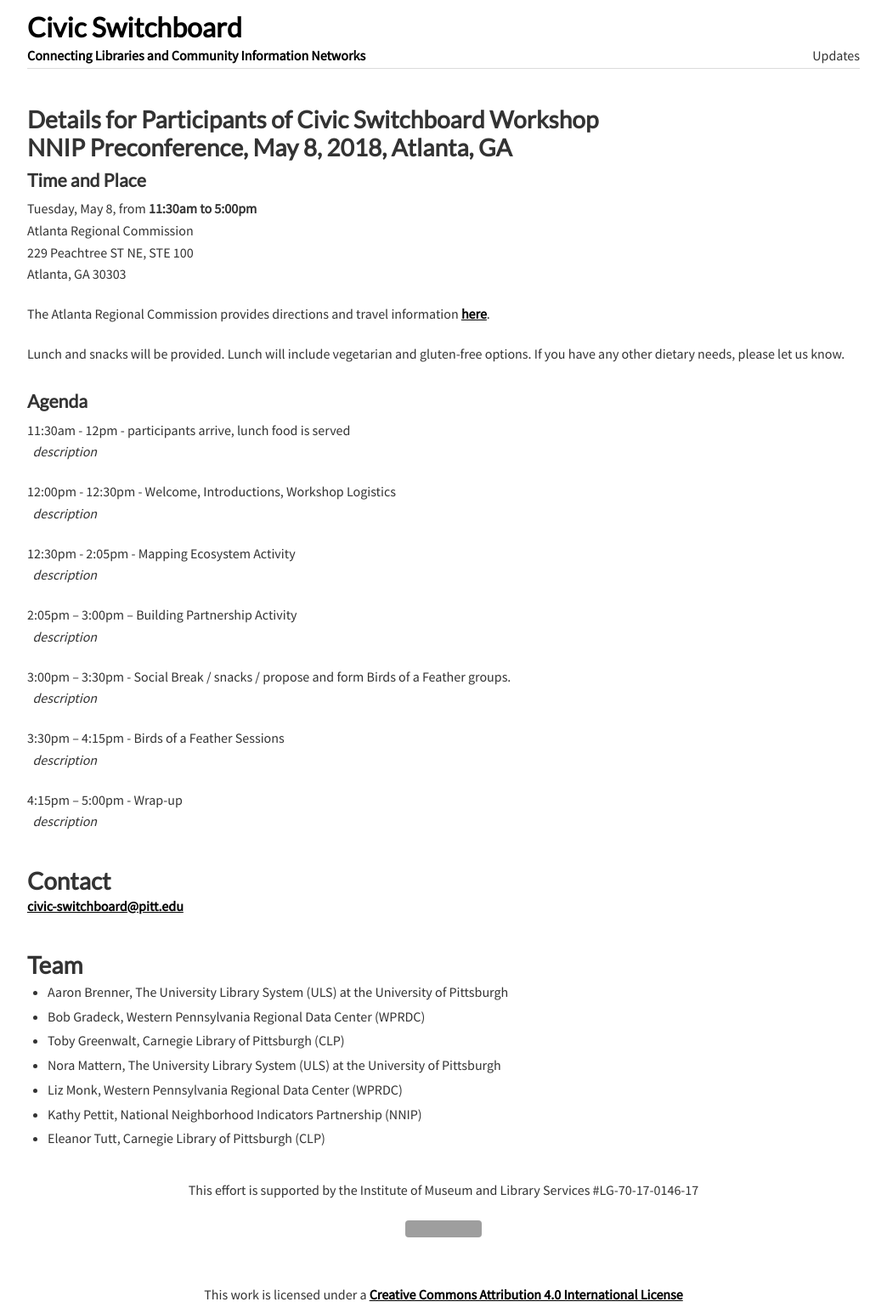
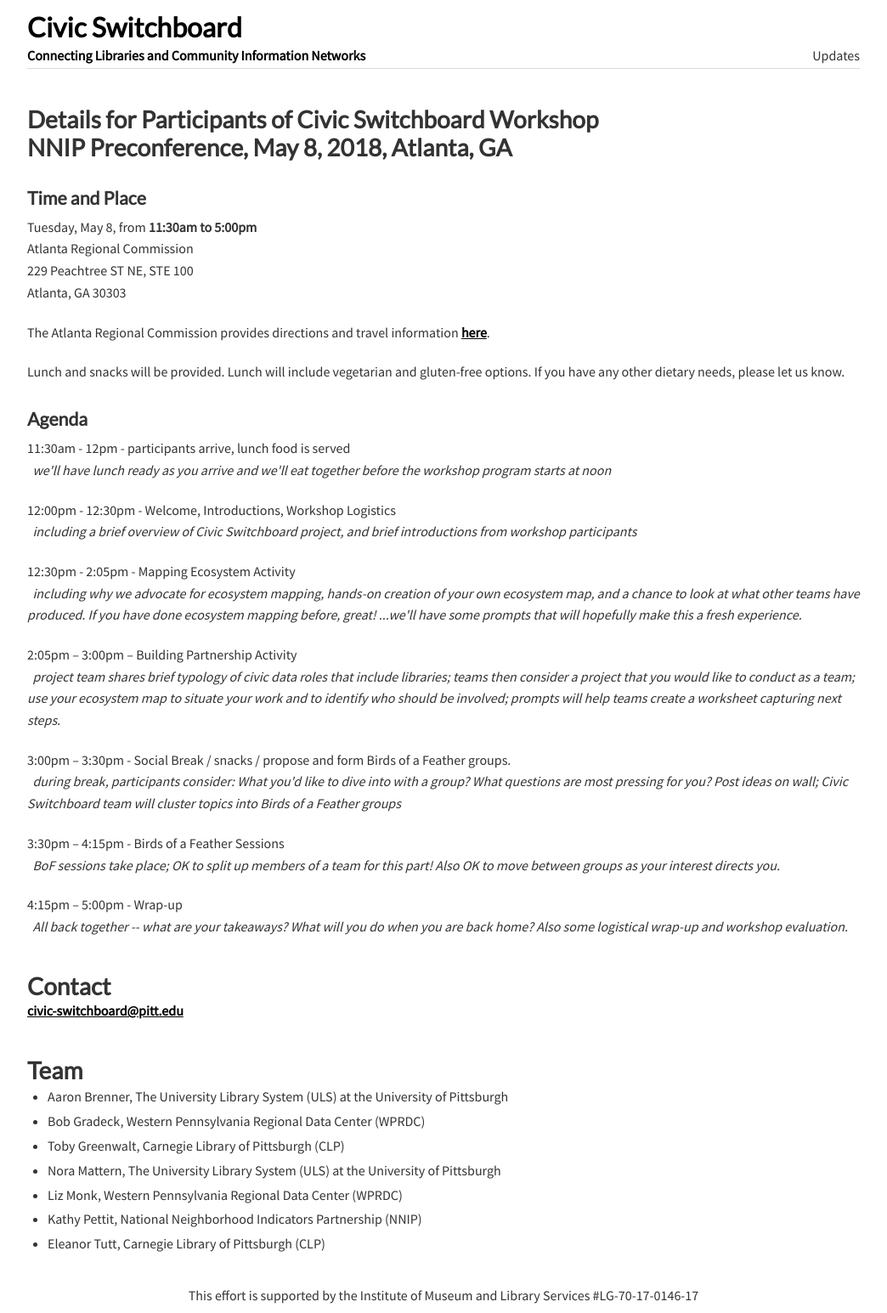
Before and after one commit to civic-switchboard/civic-switchboard.github.io.first, a Jekyll site: the page built from workshop-atl.html, in a window 1280 px wide, cut to the strip 0-1545 px from the top of the page. Shown: the whole strip at 85% size, without its empty margins (118-1162 px from the left). Built offline with Jekyll 4.4.1, drawn with Linux system fonts in a browser that asks for light colours; grey boxes are pictures that could not be loaded.

Commit message:
Update workshop-atl.html

```diff
--- a/workshop-atl.html
+++ b/workshop-atl.html
@@ -5,7 +5,9 @@
 
 <div class="content">
     <div class="about">
-    <h3>Details for Participants of Civic Switchboard Workshop<br/>NNIP Preconference, May 8, 2018, Atlanta, GA</h3>
+    <p>
+        <h3>Details for Participants of Civic Switchboard Workshop<br/>NNIP Preconference, May 8, 2018, Atlanta, GA</h3>
+    </p>
     </div>
     <div class="about">
         <h4>Time and Place</h4>
@@ -25,37 +27,44 @@
         <h4>Agenda</h4>
         <p>
             11:30am - 12pm - participants arrive, lunch food is served<br/>
-            &nbsp;&nbsp;<i>description</i>
+            &nbsp;&nbsp;<i>we'll have lunch ready as you arrive and we'll eat together before the workshop program starts at noon</i>
         </p>
 
         <p>
             12:00pm - 12:30pm - Welcome, Introductions, Workshop Logistics<br/>
-            &nbsp;&nbsp;<i>description</i>
+            &nbsp;&nbsp;<i>including a brief overview of Civic Switchboard project, and brief introductions from workshop participants</i>
         </p>
 
         <p>
             12:30pm - 2:05pm - Mapping Ecosystem Activity<br/>
-            &nbsp;&nbsp;<i>description</i>
+            &nbsp;&nbsp;<i>including why we advocate for ecosystem mapping, hands-on creation of your own ecosystem map, and a chance to
+            look at what other teams have produced. If you have done ecosystem mapping before, great! ...we'll have some prompts that will hopefully
+            make this a fresh experience.</i>
         </p>
 
         <p>
             2:05pm – 3:00pm – Building Partnership Activity<br/>
-            &nbsp;&nbsp;<i>description</i>
+            &nbsp;&nbsp;<i>project team shares brief typology of civic data roles that include libraries; teams then consider a project that you would
+            like to conduct as a team; use your ecosystem map to situate your work and to identify who should be involved; prompts will help teams
+            create a worksheet capturing next steps.</i>
         </p>
 
         <p>
             3:00pm – 3:30pm - Social Break / snacks / propose and form Birds of a Feather groups.<br/>
-            &nbsp;&nbsp;<i>description</i>
+            &nbsp;&nbsp;<i>during break, participants consider: What you'd like to dive into with a group? What questions are most
+            pressing for you? Post ideas on wall; Civic Switchboard team will cluster topics into Birds of a Feather groups</i>
         </p>
 
         <p>
             3:30pm – 4:15pm - Birds of a Feather Sessions<br/>
-            &nbsp;&nbsp;<i>description</i>
+            &nbsp;&nbsp;<i>BoF sessions take place; OK to split up members of a team for this part! Also OK to move between groups as
+            your interest directs you.</i>
         </p>
 
         <p>
             4:15pm – 5:00pm - Wrap-up<br/>
-            &nbsp;&nbsp;<i>description</i>
+            &nbsp;&nbsp;<i>All back together -- what are your takeaways? What will you do when you are back home? Also some logistical
+            wrap-up and workshop evaluation.</i>
         </p>
 
 
```
